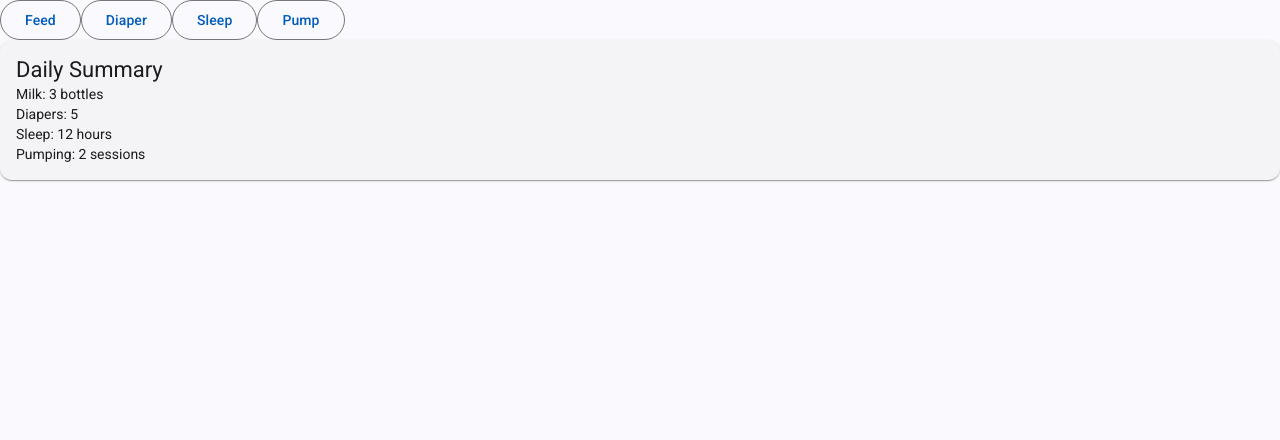
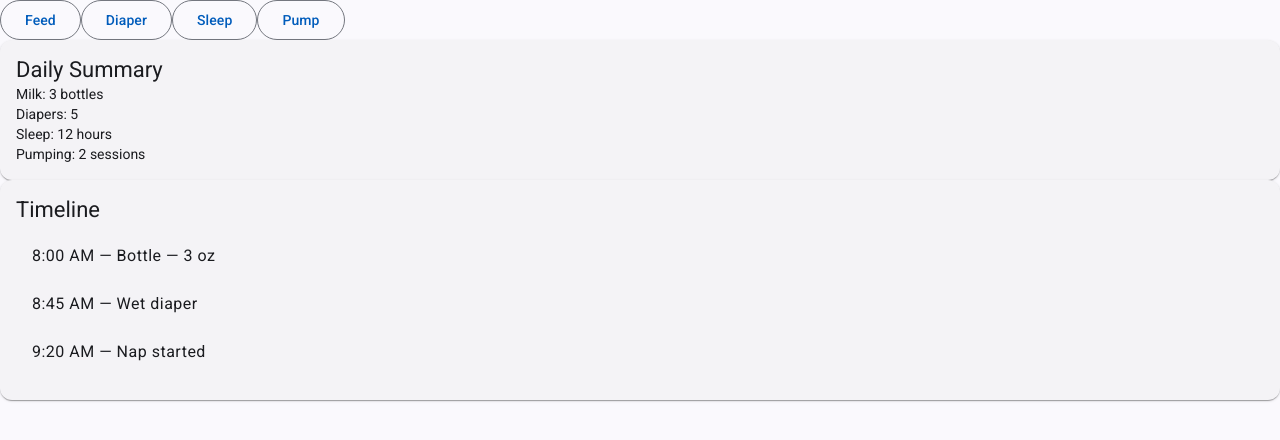
Before and after one commit to connorphu/Milk-and-Moon, an Angular app in the folder Web/: page /today in a window 1280 px wide. Shown: the top 440 px of the page. Built offline with nearby package versions, Linux system fonts and the light colour scheme.

Commit message:
timeline list

```diff
--- /dev/null
+++ b/Web/src/app/features/today/timeline-list/timeline-list.html
@@ -0,0 +1,12 @@
+<mat-card>
+  <mat-card-header>
+    <mat-card-title>Timeline</mat-card-title>
+  </mat-card-header>
+  <mat-card-content>
+    <mat-list>
+      <mat-list-item>8:00 AM — Bottle — 3 oz</mat-list-item>
+      <mat-list-item>8:45 AM — Wet diaper</mat-list-item>
+      <mat-list-item>9:20 AM — Nap started</mat-list-item>
+    </mat-list>
+  </mat-card-content>
+</mat-card>
--- a/Web/src/app/features/today/today-page/today-page.html
+++ b/Web/src/app/features/today/today-page/today-page.html
@@ -1,2 +1,3 @@
 <app-quick-log-panel></app-quick-log-panel>
 <app-daily-summary></app-daily-summary>
+<app-timeline-list></app-timeline-list>
--- a/Web/src/app/features/today/today-page/today-page.ts
+++ b/Web/src/app/features/today/today-page/today-page.ts
@@ -1,10 +1,11 @@
 import { Component } from '@angular/core';
 import { QuickLogPanel } from '../quick-log-panel/quick-log-panel';
 import { DailySummary } from '../daily-summary/daily-summary';
+import { TimelineList } from '../timeline-list/timeline-list';
 
 @Component({
   selector: 'app-today-page',
-  imports: [QuickLogPanel, DailySummary],
+  imports: [QuickLogPanel, DailySummary, TimelineList],
   templateUrl: './today-page.html',
   styleUrl: './today-page.css',
 })
```
Also changed, not shown: Web/src/app/features/today/timeline-list/timeline-list.ts (added, +11 -0 lines), Web/src/app/features/today/timeline-list/timeline-list.css (added), 1 other file (tests, documents, lock files or other folders).
